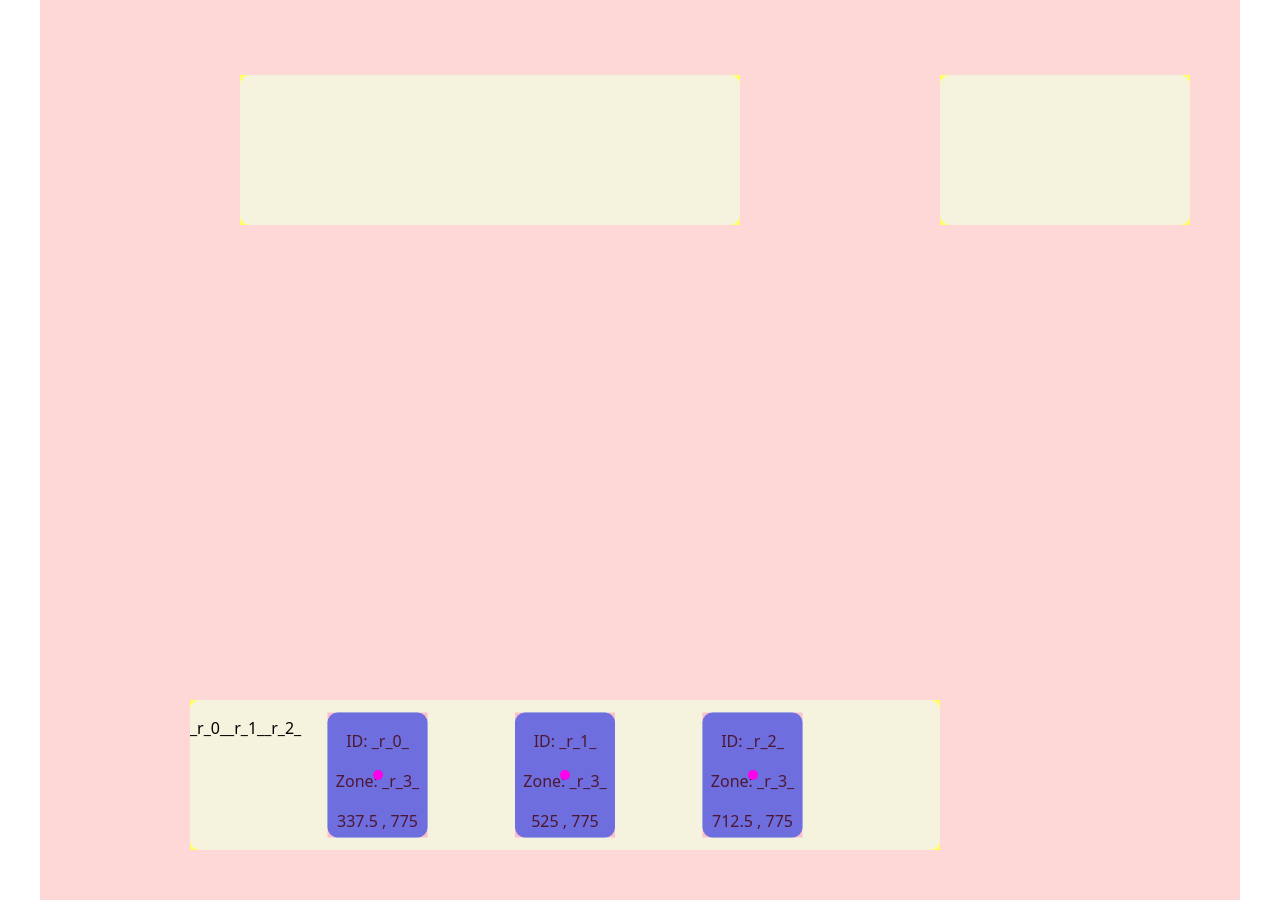
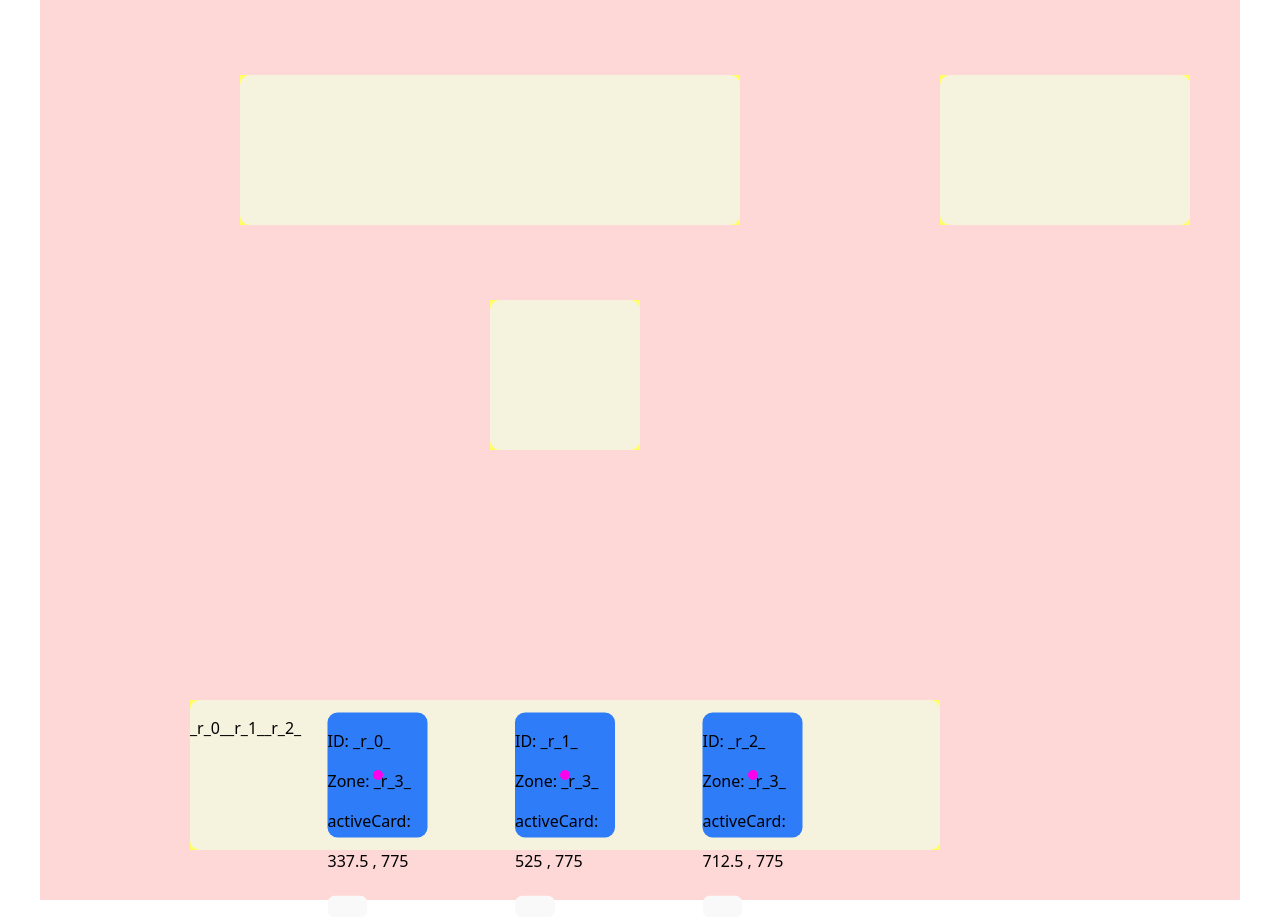
Before and after one commit to a0-ye/aye-site, a React (Vite) app: page / in a window 1280 px wide. Built offline with nearby package versions, Linux system fonts and the light colour scheme.

Commit message:
activate/UseZone & activeCard functionality. return on close NOT implemented

```diff
--- a/src/App.tsx
+++ b/src/App.tsx
@@ -1,4 +1,4 @@
-import { useState, useId, type ReactNode, type CSSProperties} from 'react'
+import { useState, useId, type ReactNode, type CSSProperties, useEffect, useRef, act} from 'react'
 import './App.css'
 
 import AboutMeContent from './assets/CardContent/AboutMe'
@@ -17,55 +17,93 @@ import { makeCoords, useCardHandler, type CardData, type ZoneData } from './asse
 function App() {
 
   // ======= INIT ==========================================
+  const [activeCard, setActiveCard] = useState<UniqueIdentifier | null>(null) // needs to be here to give props to cards
+
   const c1ID = useId();
   const c2ID = useId();
   const c3ID = useId();
   const initialCards: Record<UniqueIdentifier, CardData> = {
-    [c1ID]:{id:c1ID, zone:0,origin:makeCoords(0,0)},
-    [c2ID]:{id:c2ID,zone:0,origin:makeCoords(0,0)},
-    [c3ID]:{id:c3ID,zone:0,origin:makeCoords(0,0)},
+    [c1ID]: {id:c1ID,  zone:0,origin:makeCoords(0,0), },
+    [c2ID]: {id:c2ID,  zone:0,origin:makeCoords(0,0), },
+    [c3ID]: {id:c3ID,  zone:0,origin:makeCoords(0,0), },
   }
-  // TODO: maybe we don't dynamically generate zones... theres only going to be like 3
+
   const handZoneID = useId() // store this one specially, since all cards start in the hand
-  const jokerZoneID = useId(); // Where jokers live.. No functionality, just naming
-  const consumableZoneID = useId(); // Where consumables live.. No functionality, just naming
+  const jokerZoneID = useId(); // Where jokers live.. No functionality, just naming like balaro :drooling:
+  const consumableZoneID = useId(); // Where consumables live.. No functionality, just naming like balaro :drooling:
+  const UseZoneID = useId();
   const initialZones:Record<UniqueIdentifier, ZoneData> = {
     [handZoneID]: { id:handZoneID, cards:[], position:makeCoords(150,700),
                     dimensions:{width:750,height:150},  changeOrigins:() => {}},
 
     [jokerZoneID]:    { id:jokerZoneID,    cards:[], position:makeCoords(200,75),
                     dimensions:{width:500,height:150}, changeOrigins:() => {}},
+
     [consumableZoneID]:{ id:consumableZoneID,cards:[], position:makeCoords(900,75),
                     dimensions:{width:250,height:150}, changeOrigins:() => {}},
+
+    [UseZoneID]:{ id:UseZoneID,cards:[], position:makeCoords(600 - 150,450 - 150),
+                    dimensions:{width:150,height:150}, changeOrigins:() => {}},
   }
 
-  //all cards go in handZone
+  //all cards go in handZone by default
   for (const cardID in initialCards){
     initialZones[handZoneID].cards.push(cardID)
     initialCards[cardID].zone = handZoneID
   }
 
+  // create State & Managers + load zones with changeOrigins
   const [cardsData, moveCard, changeOrigins] = useCardHandler(initialCards);
   for (const zoneID in initialZones){ initialZones[zoneID].changeOrigins = changeOrigins;}
   const [zoneData, setZoneData] = useState(initialZones);
-
+  /**
+   * FLOW: card dragged to UseZone --> OnDragEndHandler sees its UseZone.
+   * SPECIAL CASE! used!: setActiveCard to the one dropped in UseZone.
+   *                      Create an event(originZoneID, cardID), watches for activeCard == None,
+   *                        when it changes to none, move card back to originZone.   *
+   *
+   * CARD FUNCTIONALITY: Every card has a reference to activeCard and SetActiveCard.
+   *        if self.ID == activeCard, then WE are active!
+   *        we do our active thing. We flip, grow in size to show our content.
+   *        CLOSE BUTTON:
+   *                Fade content, Shrink in size, Flip around.
+   *                Closes self via SetActiveCard(None).
+   *
+   *  const [activeCard , setActiveCard] = useState(UniqueID | None), where we use card IDs.
+   *
+   *
+   * onDragStart: make the Use zone change colors or show up or something
+   *
+   */
 
   // ======== END INIT ==========================================================
 
 
+  // Effect to return a card to the original zone
+  const draggedCardPrevZoneID = useRef<UniqueIdentifier | null>(null)
+  useEffect(()=>{
+    if (activeCard == null){
+      // call the card zone update function using draggedCardPrevZoneID to reverse it
+    }
+
+  },[activeCard])
+
   const handleDragEnd = (event:DragEndEvent) => {
     // over contains the ID of the droppable zone
-    // console.log("handlingDragEnd...", event);
     if(!event.over) return
     const {active, over} = event;
     const cardID = active.id
     const nextZoneID = over.id
     if (cardsData[cardID].zone === nextZoneID) return;
+    if (nextZoneID === UseZoneID){
+      setActiveCard(cardID)
+      console.log(cardID, " in UseZone! activeCard: ", activeCard);
+    }
+    draggedCardPrevZoneID.current = cardsData[cardID].zone
 
     // remove card from current zone. Add card to new zone
     setZoneData(
       prevState => {
-        // console.trace();
         const currZoneID = cardsData[cardID].zone
         const newState = {...prevState} // make a copy
         const newCurZoneDat = {...newState[currZoneID]}  // copy
@@ -79,12 +117,12 @@ function App() {
       }
     )
     moveCard(cardID, nextZoneID)
-    console.log("updating card zone for", cardsData[cardID]);
+    // console.log("updating card zone for", cardsData[cardID]);
   }
 
   function generateCards(): ReactNode {
     return Object.entries(cardsData).map(([id, cardData]) => {
-      return (<MotionCard key={id} cardData={cardData}></MotionCard>) })
+      return (<MotionCard key={id} activeCard={activeCard} setActiveCard={setActiveCard} cardData={cardData}></MotionCard>) })
   }
 
   return (
@@ -103,6 +141,9 @@ function App() {
           <CardZone zoneData={zoneData[consumableZoneID]}  >
           </CardZone>
 
+          <CardZone zoneData={zoneData[UseZoneID]}  >
+          </CardZone>
+
         </DndContext>
       </div>
     </>
--- a/src/assets/components/DraggableCardKit/MotionCard.tsx
+++ b/src/assets/components/DraggableCardKit/MotionCard.tsx
@@ -2,11 +2,13 @@ import { motion, useAnimate, useMotionValue, useSpring } from "motion/react"
 import { useEffect, type CSSProperties, type ReactNode} from "react"
 import Draggable from "../dnd-kit-wrappers/draggable"
 import { makeCoords, type CardData } from "./CardKitFunctions"
+import type { UniqueIdentifier } from "@dnd-kit/core"
 
 
 interface CardProps{
     cardData:CardData
-
+    activeCard: UniqueIdentifier | null;
+    setActiveCard:Function;
     style?: CSSProperties;
     children?: ReactNode;
 }
@@ -17,6 +19,7 @@ interface CardProps{
  */
 export default function MotionCard(props: CardProps) {
     const cardData = props.cardData
+    const activeCard = props.activeCard;
     const [ref, animate] = useAnimate();
     const springConfig = { damping: 8, stiffness: 120, mass: 0.01, restDelta: 0.001 }
 
@@ -34,7 +37,21 @@ export default function MotionCard(props: CardProps) {
         },[cardData.origin.x, cardData.origin.y]
     )
 
-    return <motion.div className = "MotionCard"
+    /**
+     * PLAN: useEffect( [activeCard]) to expand the card AND limit its drag.
+     *      how can I add content to it? should it be pre-loaded and fade in? including the button?
+     */
+    useEffect(()=>{
+        if (activeCard != cardData.id){
+            animate(ref.current, cardStyle) // animate back to default style
+        } else {
+            animate(ref.current, {width:500,height:900, zIndex:10})
+        }
+
+    }, [activeCard]);
+
+    return (
+    <motion.div className = "MotionCard"
                 ref={ref}
                 drag
                 onDrag={(_,info)=>{
@@ -50,7 +67,8 @@ export default function MotionCard(props: CardProps) {
                     returnToOrigin()}}
                 style={{
                     x:currentX, y:currentY, // controls the position of the card. Uses currentX and currentY to spring towards targetXY
-                        ...box, ...props.style,
+                    backgroundColor: props.activeCard == cardData.id ? "#f82fddff": "#2f7cf8",
+                        ...cardStyle, ...props.style,
                         // originX:cardData.origin.x, originY:cardData.origin.y
                         }}
                 initial={{
@@ -58,27 +76,34 @@ export default function MotionCard(props: CardProps) {
                     translateY: '-50%'
                 }}
                 >
-            <Draggable drag_id={cardData.id}/>
+            <Draggable style={{pointerEvents: (activeCard == cardData.id ? 'none' : 'auto') }} drag_id={cardData.id}/>
 
             <p>ID: {cardData.id}</p>
             <p>Zone: {cardData.zone}</p>
-
+            <p>activeCard: {props.activeCard}</p>
             <p> {cardData.origin.x} , {cardData.origin.y}</p>
+            <button style={{zIndex:10}} onClick={()=>{
+                props.setActiveCard(null);
+            }}></button>
 
             {props.children}
-        </motion.div>
+    </motion.div>
+
+    )
 }
 
 /**
  * ==============   Styles   ================
  */
-const box: CSSProperties = {
+const cardStyle: CSSProperties = {
     width: 100,
     height: 125,
-    zIndex:4,
-    backgroundColor:"#2f7cf8",
+    zIndex:2,
     color:'black',
     borderRadius: 10,
     position:'absolute',
-    // transform: 'translate(-50%, -50%)'
+
+    alignContent:'left',
+    textAlign:'left',
+    // padding:15 // cant do padding, risks misaligning
 }
--- a/src/assets/components/dnd-kit-wrappers/draggable.tsx
+++ b/src/assets/components/dnd-kit-wrappers/draggable.tsx
@@ -3,6 +3,7 @@ import {useDraggable, type UniqueIdentifier} from '@dnd-kit/core';
 
 interface draggableProps{
   drag_id: UniqueIdentifier
+  style?: CSSProperties
   children?: ReactNode
 }
 
@@ -17,17 +18,17 @@ export default function Draggable(props: draggableProps) {
 
 
   return (
-    <div className='draggable-wrap' ref={setNodeRef} {...listeners} {...attributes} style={{...style}}>
+    <div className='draggable-wrap' ref={setNodeRef} {...listeners} {...attributes} style={{...props.style, ...draggableStyle}}>
       {props.children}
     </div>
   );
 
 
 }
-const style: CSSProperties = {
+const draggableStyle: CSSProperties = {
     width:'100%',height:'100%',
-    zIndex:100,
     backgroundColor:'#ff4ca6ff',
-    opacity:0.3,
-    position:'absolute'
+    opacity:0,
+    position:'absolute',
+    // pointerEvents:'none',
   }
```
Also changed, not shown: src/assets/components/DraggableCardKit/CardKitFunctions.tsx (+7 -1 lines).
